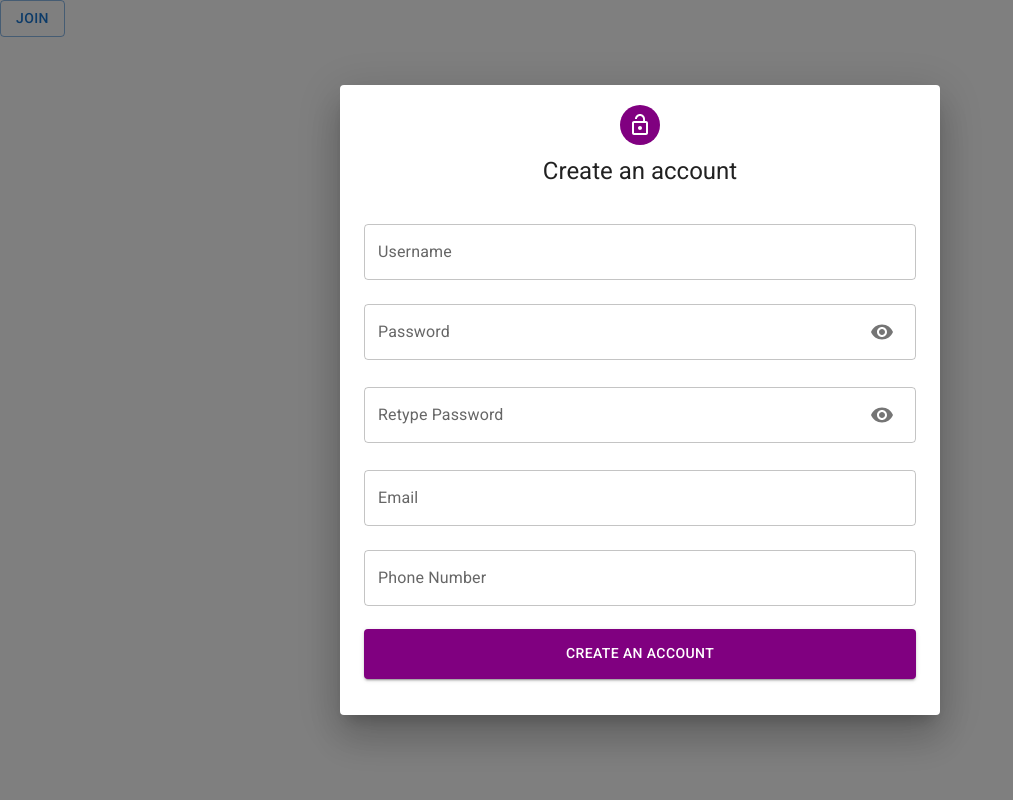
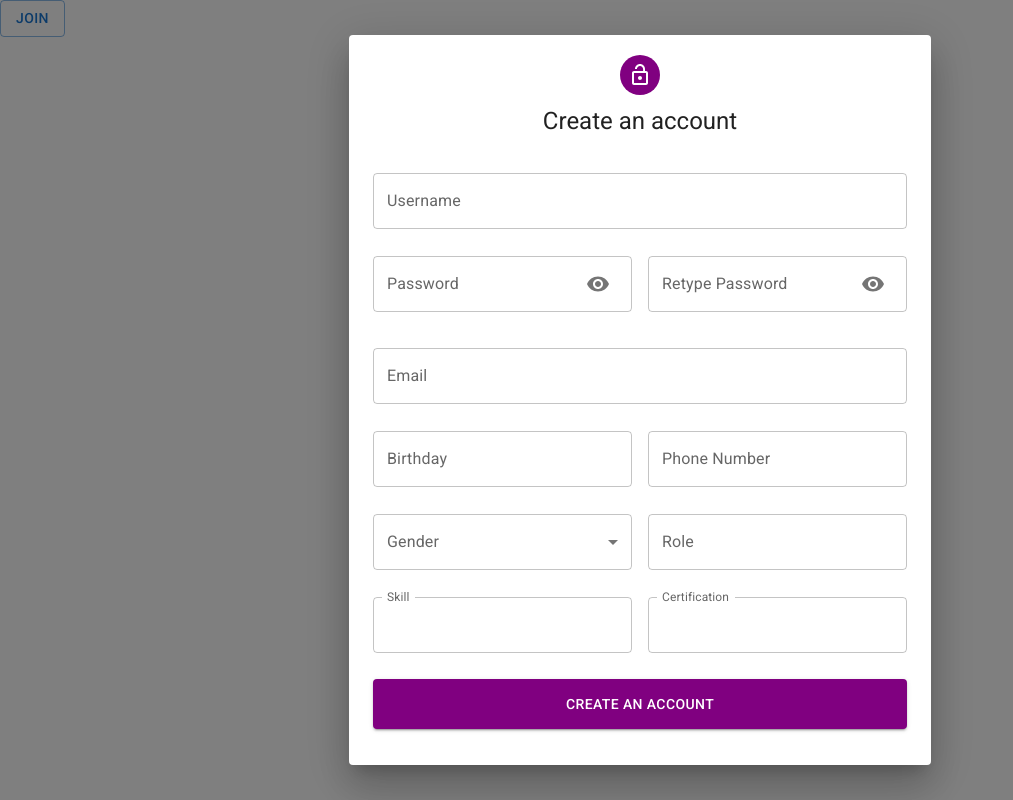
Before and after one commit to StevenTranX/BC27-Final-Capstone-Project-Fiverr, a React (Create React App) app: page / in a window 1280 px wide. Both pictures are taken after a click on the button "JOIN". Shown: the whole page, without its empty margins (0-1013 px from the left). Built offline with nearby package versions, Linux system fonts and the light colour scheme.

Commit message:
fix submitting form error

```diff
--- a/src/Apis/authApi.js
+++ b/src/Apis/authApi.js
@@ -1,6 +1,9 @@
+import axiosClient from './axiosClient';
+
 const authAPI = {
-  register() {
-    const url = 'auth/signup';
+  register(data) {
+    const url = '/auth/signup';
+    return axiosClient.post(url, data);
   },
 };
 export default authAPI;
--- a/src/Apis/axiosClient.js
+++ b/src/Apis/axiosClient.js
@@ -1,7 +1,7 @@
 import axios from 'axios';
 
 const axiosClient = axios.create({
-  baseURL: 'https://fiverrnew.cybersoft.edu.vn/api/',
+  baseURL: 'https://fiverrnew.cybersoft.edu.vn/api',
   headers: {
     tokenCybersoft:
       'eyJhbGciOiJIUzI1NiIsInR5cCI6IkpXVCJ9.eyJ0ZW5Mb3AiOiJCb290Y2FtcCAyNyIsIkhldEhhblN0cmluZyI6IjI4LzAxLzIwMjMiLCJIZXRIYW5UaW1lIjoiMTY3NDg2NDAwMDAwMCIsIm5iZiI6MTY0NjE1NDAwMCwiZXhwIjoxNjc1MDExNjAwfQ._U4oXWaQKsEr5gGhCmvsV2ebHiN3qSaGVPi71jwnjFU',
--- a/src/Components/InputField/InputField.jsx
+++ b/src/Components/InputField/InputField.jsx
@@ -1,20 +1,35 @@
 import { TextField } from '@mui/material';
 import React from 'react';
 import { Controller } from 'react-hook-form';
+import { FormHelperText } from '@mui/material';
 
 const InputField = (props) => {
-  const { form, name, label, disabled } = props;
-  const { formState, control } = form;
-  //   const hasError = formState.touched[name] && errors[name];
+  const { form, name, label, disabled, type } = props;
+  const {
+    formState: { errors },
+    control,
+  } = form;
+  const hasError = errors[name];
   return (
     <>
       <Controller
+        error={!!hasError}
+        label={label}
         control={control}
         name={name}
-        render={({ field: { name } }) => (
-          <TextField fullWidth margin="normal" name={name} label={label} />
+        render={({ field }) => (
+          <TextField
+            type={type}
+            fullWidth
+            margin="normal"
+            label={label}
+            {...field}
+          />
         )}
       />
+      <FormHelperText sx={{ fontWeight: '14px' }} error={!!hasError}>
+        {errors[name]?.message}
+      </FormHelperText>
     </>
   );
 };
--- a/src/Components/PasswordField/PasswordField.jsx
+++ b/src/Components/PasswordField/PasswordField.jsx
@@ -22,20 +22,20 @@ const PasswordField = React.forwardRef((props, ref) => {
 
   return (
     <Controller
+      disabled={disabled}
       control={control}
       name={name}
+      label={label}
       render={({
-        field: { name },
+        field,
         fieldState: { isTouched, isDirty, error },
         formState,
       }) => (
         <FormControl fullWidth margin="normal" variant="outlined">
           <InputLabel htmlFor="outlined-adornment-password">{label}</InputLabel>
           <OutlinedInput
-            ref={ref}
             label={label}
-            name={name}
-            id="standard-adornment-password"
+            {...field}
             type={showPassword ? 'text' : 'password'}
             endAdornment={
               <InputAdornment position="end">
@@ -48,7 +48,12 @@ const PasswordField = React.forwardRef((props, ref) => {
               </InputAdornment>
             }
           />
-          <FormHelperText error={false}>{errors[name]?.message}</FormHelperText>
+          <FormHelperText
+            sx={{ margin: 0, marginTop: '12px', fontWeight: '14px' }}
+            error={!!hasError}
+          >
+            {errors[name]?.message}
+          </FormHelperText>
         </FormControl>
       )}
     />
--- /dev/null
+++ b/src/Components/SelectField/SelectField.jsx
@@ -0,0 +1,51 @@
+import { TextField } from '@mui/material';
+import React from 'react';
+import { Controller } from 'react-hook-form';
+import { FormHelperText } from '@mui/material';
+import InputLabel from '@mui/material/InputLabel';
+import MenuItem from '@mui/material/MenuItem';
+import FormControl from '@mui/material/FormControl';
+import Select from '@mui/material/Select';
+
+const SelectField = (props) => {
+  const { form, name, label, disabled } = props;
+  const {
+    formState: { errors },
+    control,
+  } = form;
+  const hasError = errors[name];
+
+  const [age, setAge] = React.useState('');
+
+  const handleChange = (event) => {
+    setAge(event.target.value);
+  };
+  return (
+    <>
+      <Controller
+        disabled={disabled}
+        error={!!hasError}
+        label={label}
+        control={control}
+        name={name}
+        render={({ field }) => (
+          <FormControl fullWidth margin="normal">
+            <InputLabel id={name}>{label}</InputLabel>
+            <Select
+              labelId={name}
+              id={name}
+              value={age}
+              label={label}
+              onChange={handleChange}
+            >
+              <MenuItem value={true}>Male</MenuItem>
+              <MenuItem value={false}>Female</MenuItem>
+            </Select>
+          </FormControl>
+        )}
+      />
+    </>
+  );
+};
+
+export default SelectField;
--- /dev/null
+++ b/src/Components/SelectField/index.js
@@ -0,0 +1 @@
+export { default } from './SelectField';
--- a/src/TranTrongTin-Authentication/Register/Components/RegisterForm/RegisterForm.jsx
+++ b/src/TranTrongTin-Authentication/Register/Components/RegisterForm/RegisterForm.jsx
@@ -9,6 +9,8 @@ import LockOpenIcon from '@mui/icons-material/LockOpen';
 import InputField from '../../../../Components/InputField';
 import Button from '@mui/material/Button';
 import PasswordField from '../../../../Components/PasswordField';
+import SelectField from '../../../../Components/SelectField';
+import Grid from '@mui/material/Grid';
 const RegisterForm = (props) => {
   const schema = yup.object().shape({
     name: yup.string().required('Please enter your username'),
@@ -16,14 +18,14 @@ const RegisterForm = (props) => {
     retypePassword: yup
       .string()
       .oneOf([yup.ref('password'), null])
-      .required(),
+      .required('Please Retype your Password'),
     email: yup.string().email().required('Please enter your email'),
     phone: yup.string().required('Phone number is required'),
-    birthday: yup.date().required('Please enter your date of birth'),
-    gender: yup.bool(),
-    role: yup.string(),
-    skill: yup.array().of(yup.string()),
-    certification: yup.array(),
+    // birthday: yup.date().required('Please enter your date of birth'),
+    gender: yup.bool().required('Please select your gender'),
+    role: yup.string().required('Please enter your role'),
+    // skill: yup.array().of(yup.string()),
+    // certification: yup.array(),
   });
 
   const form = useForm({
@@ -40,14 +42,14 @@ const RegisterForm = (props) => {
     },
     resolver: yupResolver(schema),
   });
-  const {
-    register,
-    handleSubmit,
-    control,
-    formState: { errors },
-  } = form;
-  const onSubmit = (values) => {
-    console.log(values);
+  const { register, handleSubmit } = form;
+
+  const handleSubmitChild = (values) => {
+    const { onSubmit } = props;
+    if (onSubmit) {
+      onSubmit(values);
+    }
+    // form.reset();
   };
   return (
     <div>
@@ -61,41 +63,92 @@ const RegisterForm = (props) => {
       >
         Create an account
       </Typography>
-      <form onSubmit={handleSubmit(onSubmit)}>
+      <form onSubmit={handleSubmit(handleSubmitChild)}>
         <InputField
           name="name"
           label="Username"
-          {...register('name')}
+          refs={register('name')}
           form={form}
-          ref={null}
         />
+        <Grid container spacing={2}>
+          <Grid item xs={12} sm={6}>
             <PasswordField
               name="password"
               label="Password"
-          {...register('password')}
+              refs={register('password')}
               form={form}
-          ref={null}
             />
+          </Grid>
+          <Grid item xs={12} sm={6}>
             <PasswordField
               name="retypePassword"
               label="Retype Password"
+              refs={register('retypePassword')}
               form={form}
-          ref={null}
             />
+          </Grid>
+        </Grid>
         <InputField
           name="email"
           label="Email"
-          {...register('email')}
+          refs={register('email')}
           form={form}
-          ref={null}
         />
+        <Grid container spacing={2}>
+          <Grid item xs={12} sm={6}>
             <InputField
+              name="birthday"
+              label="Birthday"
+              refs={register('birthday')}
+              form={form}
+            />
+          </Grid>
+          <Grid item xs={12} sm={6}>
+            <InputField
+              type="number"
               name="phone"
               label="Phone Number"
-          {...register('phone')}
+              refs={register('phone')}
               form={form}
-          ref={null}
             />
+          </Grid>
+        </Grid>
+        <Grid container spacing={2}>
+          <Grid item xs={12} sm={6}>
+            <SelectField
+              name="gender"
+              label="Gender"
+              refs={register('gender')}
+              form={form}
+            />
+          </Grid>
+          <Grid item xs={12} sm={6}>
+            <InputField
+              name="role"
+              label="Role"
+              refs={register('role')}
+              form={form}
+            />
+          </Grid>
+        </Grid>
+        <Grid container spacing={2}>
+          <Grid item xs={12} sm={6}>
+            <InputField
+              name="skill"
+              label="Skill"
+              refs={register('skill')}
+              form={form}
+            />
+          </Grid>
+          <Grid item xs={12} sm={6}>
+            <InputField
+              name="certification"
+              label="Certification"
+              refs={register('certification')}
+              form={form}
+            />
+          </Grid>
+        </Grid>
         <Button
           sx={{
             backgroundColor: 'purple',
--- a/src/TranTrongTin-Authentication/Register/Components/RegisterMain/RegisterMain.jsx
+++ b/src/TranTrongTin-Authentication/Register/Components/RegisterMain/RegisterMain.jsx
@@ -4,10 +4,11 @@ import DialogActions from '@mui/material/DialogActions';
 import DialogContent from '@mui/material/DialogContent';
 import React from 'react';
 import RegisterForm from '../RegisterForm/RegisterForm';
-
+import { useDispatch } from 'react-redux';
+import { registerUser } from '../../../slices/authSlice';
 export default function RegisterMain() {
   const [open, setOpen] = React.useState(false);
-
+  const dispatch = useDispatch();
   const handleClickOpen = () => {
     setOpen(true);
   };
@@ -16,10 +17,13 @@ export default function RegisterMain() {
     setOpen(false);
   };
 
-  const handleSubmit = (values) => {
-    console.log(values);
+  const handleSubmit = async (values) => {
+    try {
+      await dispatch(registerUser(values)).unwrap();
+    } catch (error) {
+      console.log(error);
+    }
   };
-  // TODO : Research and setup fiverr API - setup axiosClient.
   return (
     <div>
       <Button variant="outlined" onClick={handleClickOpen}>
--- a/src/TranTrongTin-Authentication/slices/authSlice.js
+++ b/src/TranTrongTin-Authentication/slices/authSlice.js
@@ -1,10 +1,31 @@
-import { createSlice } from '@reduxjs/toolkit';
-
+import { createAsyncThunk, createSlice } from '@reduxjs/toolkit';
+import authAPI from '../../Apis/authApi';
+export const registerUser = createAsyncThunk(
+  'auth/register',
+  async (signupData, { rejectWithValue }) => {
+    try {
+      const data = await authAPI.register(signupData);
+      // localStorage.setItem('accessToken');
+      localStorage.setItem('user', JSON.stringify(data.content));
+      return data.content;
+    } catch (error) {
+      console.log(error);
+      rejectWithValue(error);
+    }
+  }
+);
 const authSlice = createSlice({
-  name: 'auth/register',
-  initialState: {},
+  name: 'auth',
+  initialState: {
+    current: {},
+    settings: {},
+  },
   reducers: {},
-  extraReducers: {},
+  extraReducers: {
+    [registerUser.fulfilled]: (state, action) => {
+      state.current = action.payload;
+    },
+  },
 });
 
 export default authSlice.reducer;
```
Lines whose indentation alone changed are shown as unchanged.
